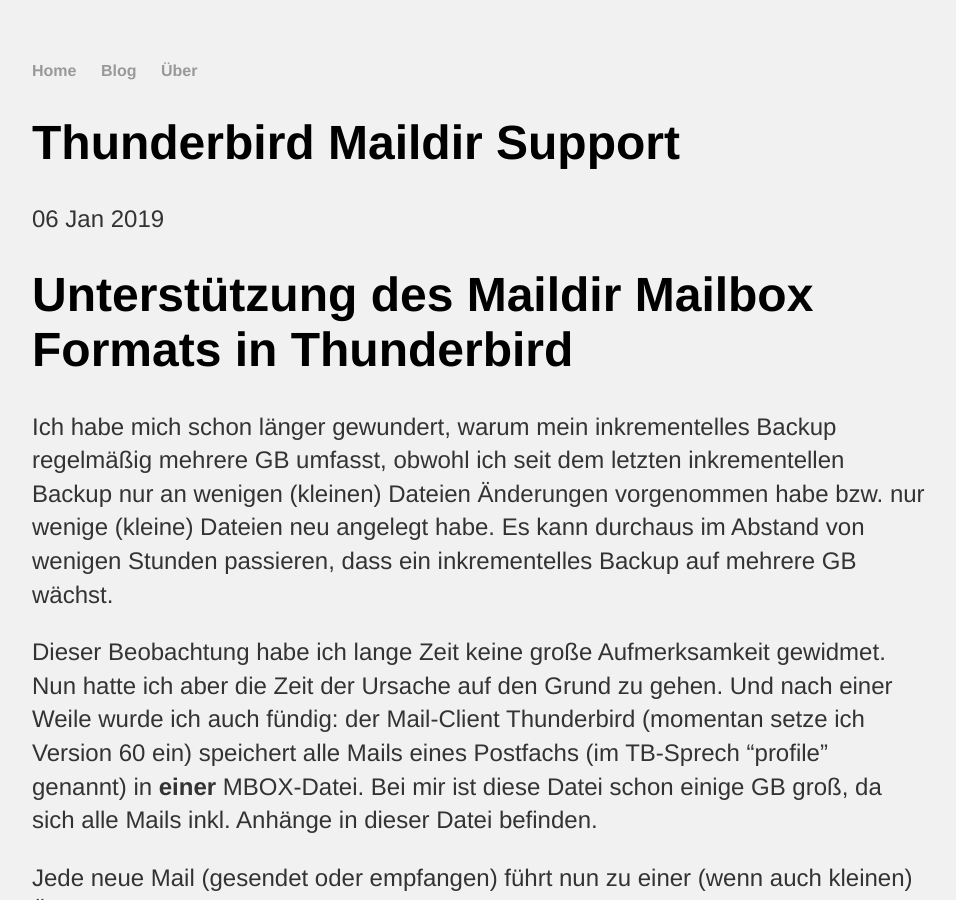
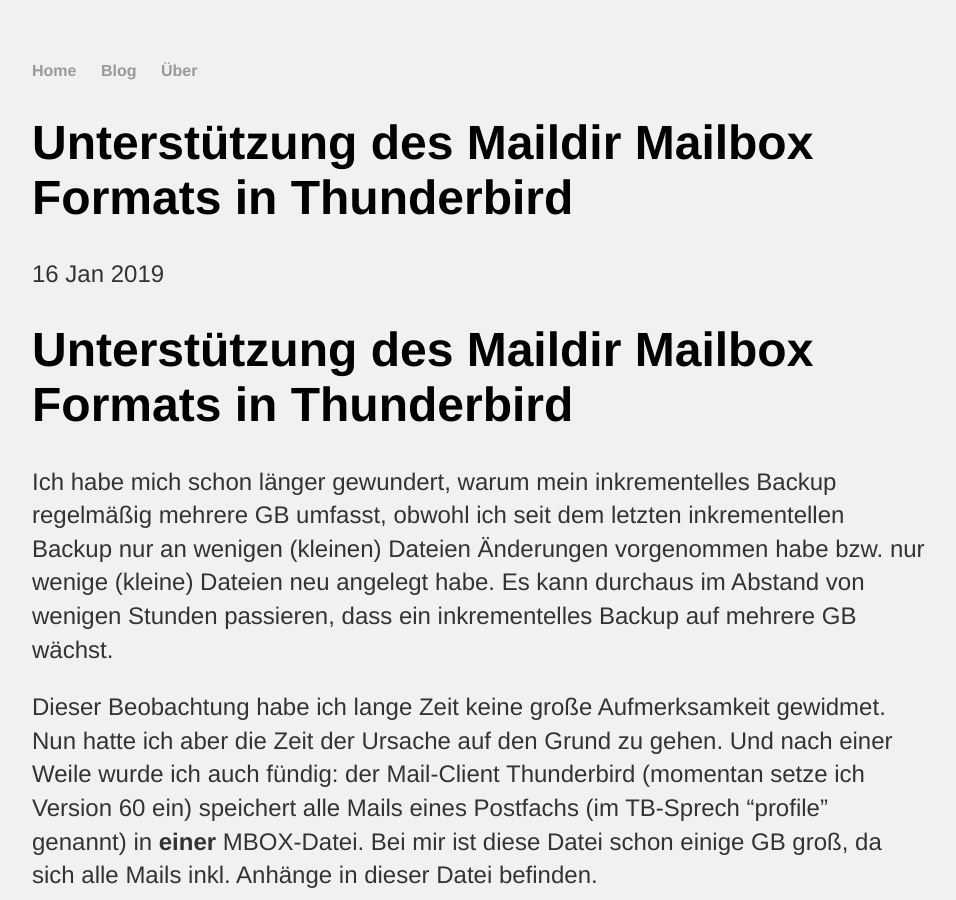
Before and after one commit to saschaszott/saschaszott.github.io, a Jekyll site: the page built from _posts/2019-01-06-thunderbird-maildir-support.md, in a window 1280 px wide and 900 px high. Shown: the whole window, without its empty margins (160-1116 px from the left). Built offline with Jekyll 4.4.1, drawn with Linux system fonts in a browser that asks for light colours; our own code applies the rules of GitHub Pages for plain Markdown files.

Commit message:
Update 2019-01-06-thunderbird-maildir-support.md

```diff
--- a/_posts/2019-01-06-thunderbird-maildir-support.md
+++ b/_posts/2019-01-06-thunderbird-maildir-support.md
@@ -1,3 +1,9 @@
+---
+layout: post
+title:  "Unterstützung des Maildir Mailbox Formats in Thunderbird"
+date:   2019-01-16 12:00:00 -0600
+---
+
 # Unterstützung des Maildir Mailbox Formats in Thunderbird
 
 Ich habe mich schon länger gewundert, warum mein inkrementelles Backup regelmäßig mehrere GB umfasst,
```
